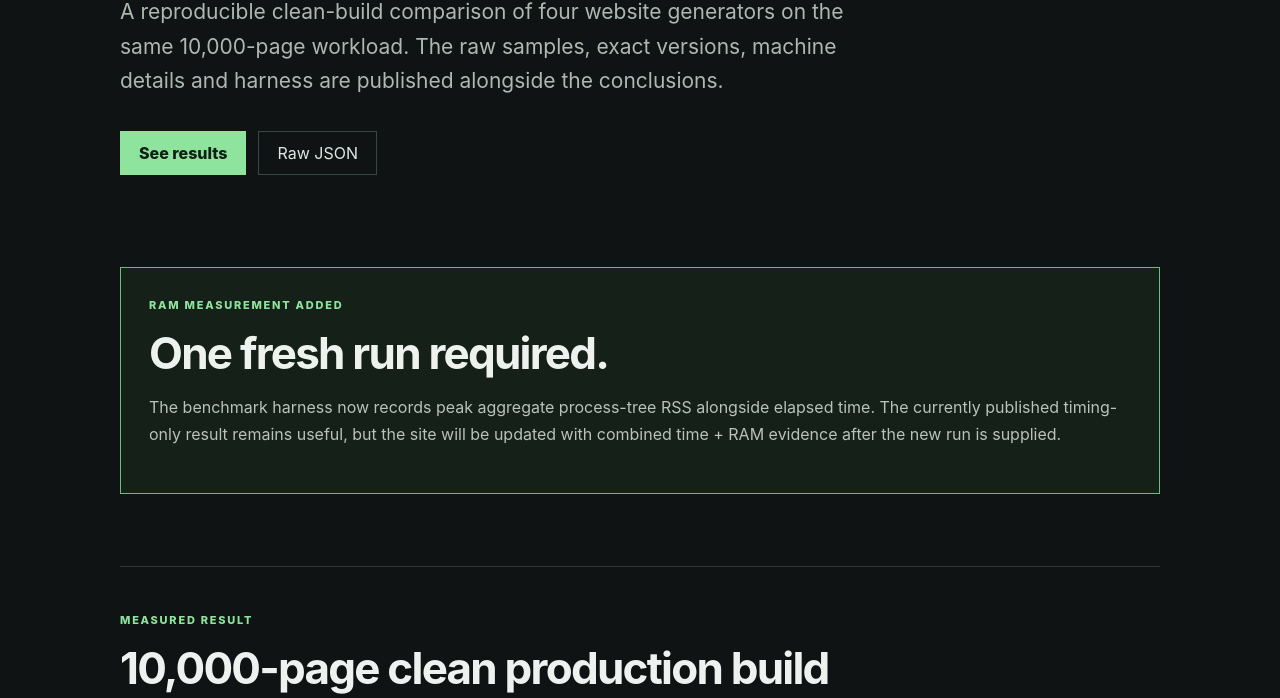
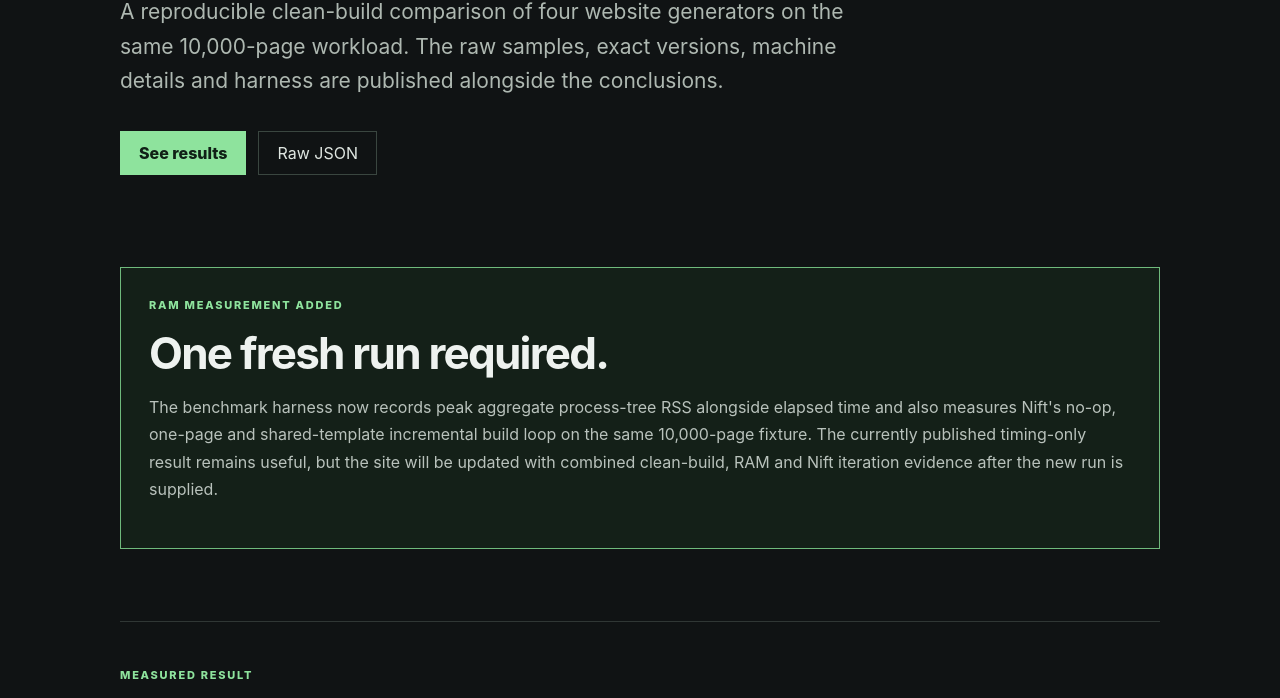
Before and after one commit to nift-dev/website-generator-benchmark, a plain HTML site: page index.html in a window 1280 px wide. Shown: the part 370-1068 px from the top of the page. Drawn offline with Linux system fonts and the light colour scheme.

Commit message:
Prepare benchmark site for Nift iteration evidence

```diff
--- a/index.html
+++ b/index.html
@@ -27,7 +27,7 @@
 <section class="rerun-note">
   <p class="eyebrow">RAM measurement added</p>
   <h2>One fresh run required.</h2>
-  <p>The benchmark harness now records peak aggregate process-tree RSS alongside elapsed time. The currently published timing-only result remains useful, but the site will be updated with combined time + RAM evidence after the new run is supplied.</p>
+  <p>The benchmark harness now records peak aggregate process-tree RSS alongside elapsed time and also measures Nift's no-op, one-page and shared-template incremental build loop on the same 10,000-page fixture. The currently published timing-only result remains useful, but the site will be updated with combined clean-build, RAM and Nift iteration evidence after the new run is supplied.</p>
 </section>
 
 <section id="results">
```
